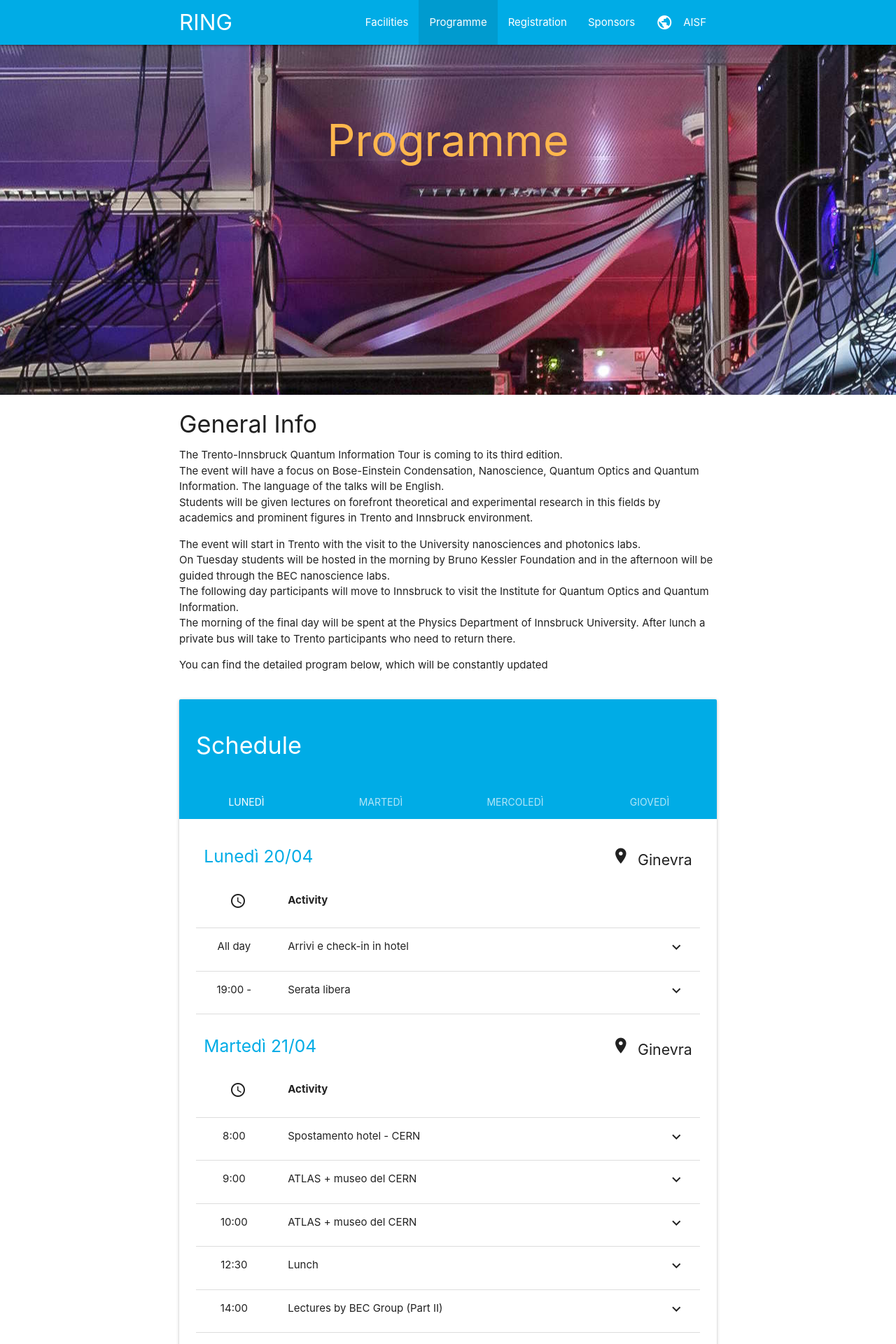
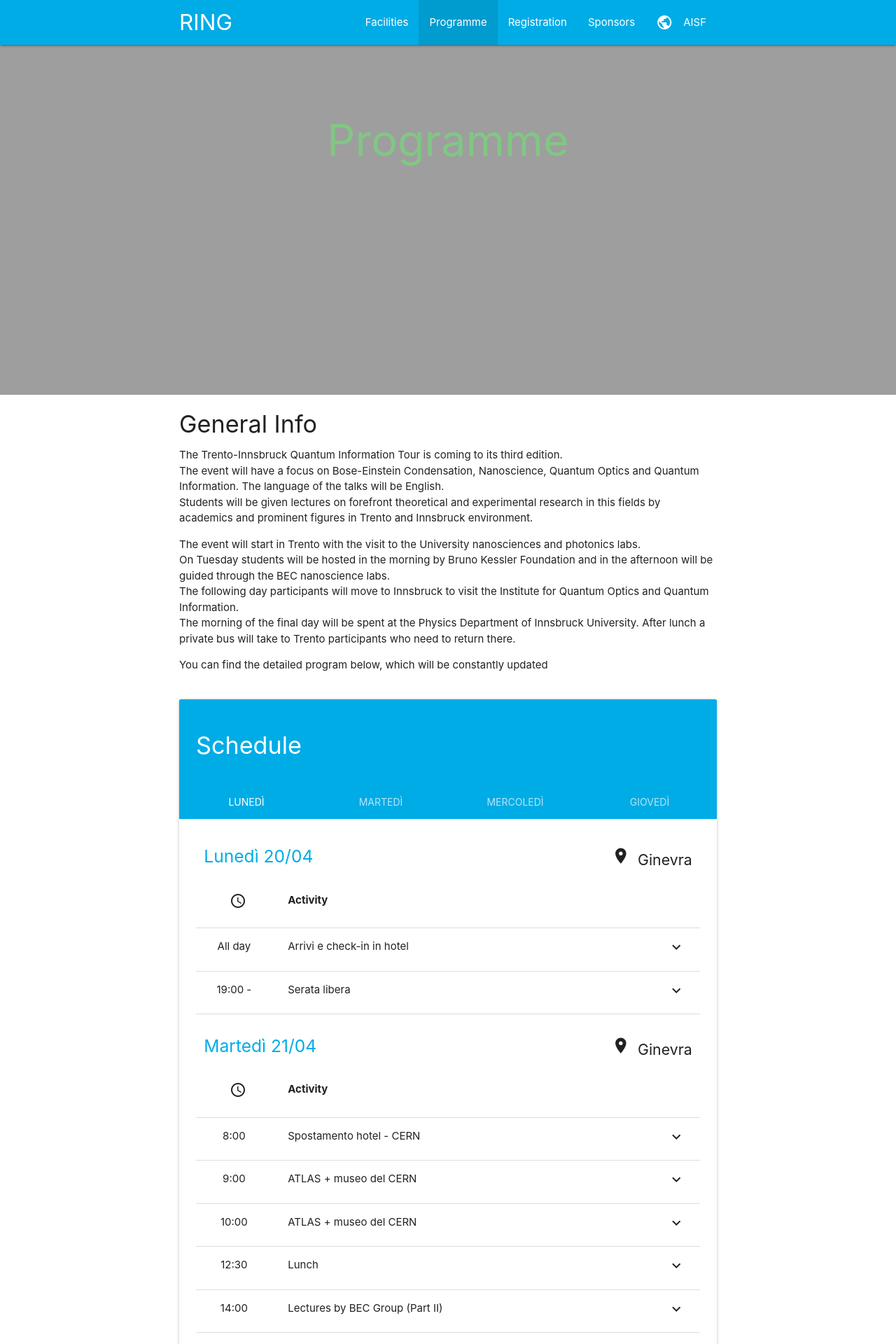
Before and after one commit to ai-sf/ring20, a Jekyll site: the page built from programme.html, in a window 1280 px wide. Shown: the top 1920 px of the page at 70% size. Built offline with Jekyll 4.4.1, drawn with Linux system fonts in a browser that asks for light colours; nearby versions of some CDN libraries.

Commit message:
Update programme.html

```diff
--- a/programme.html
+++ b/programme.html
@@ -6,11 +6,11 @@ layout: default
     <div class="section no-pad-bot">
         <div class="container">
             <br><br>
-            <h1 class="header center orange-text text-lighten-2">Programme</h1>
+            <h1 class="header center green-text text-lighten-2">Programme</h1>
             <br><br>
         </div>
     </div>
-    <div class="parallax"><img src="{{site.url}}/img/fotofiga2.jpg"></div>
+    <div class="parallax"><img src="{{site.url}}/img/ring_2018.jpg"></div>
 </div>
 
 
```
